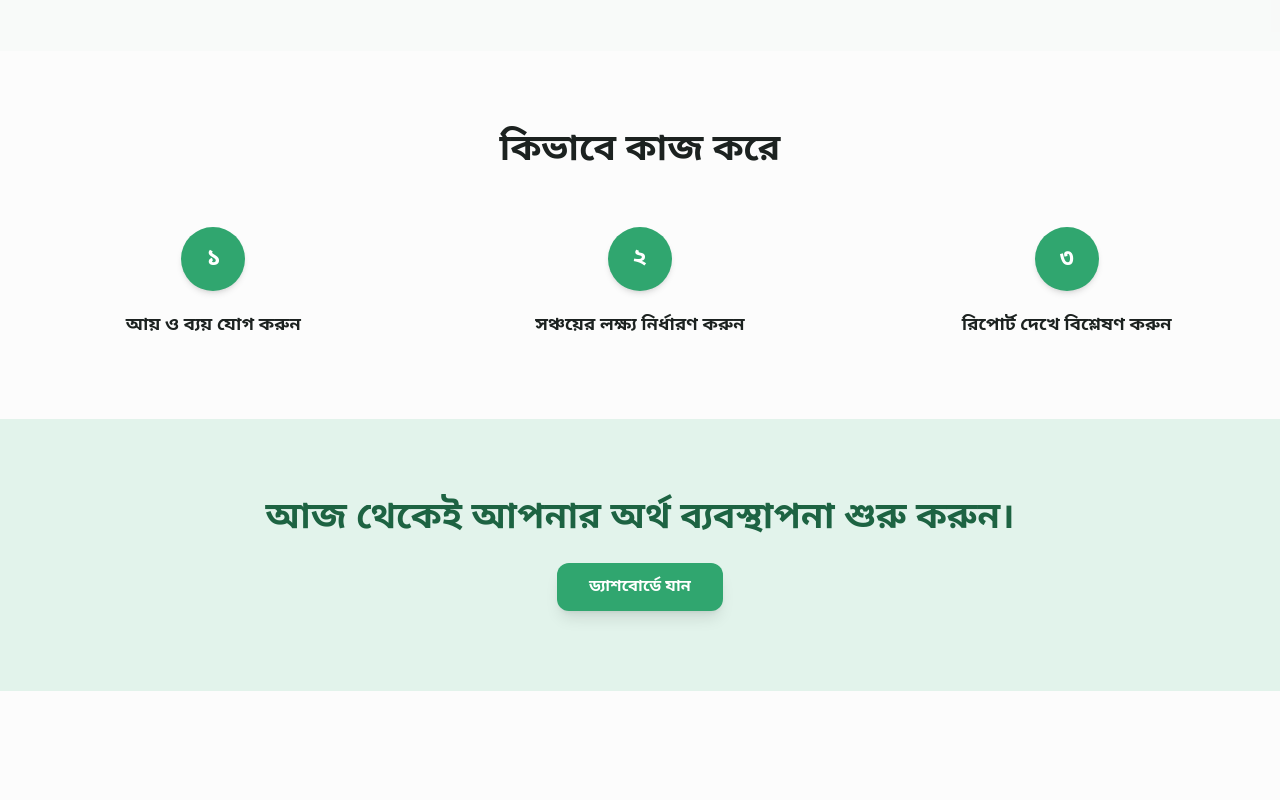
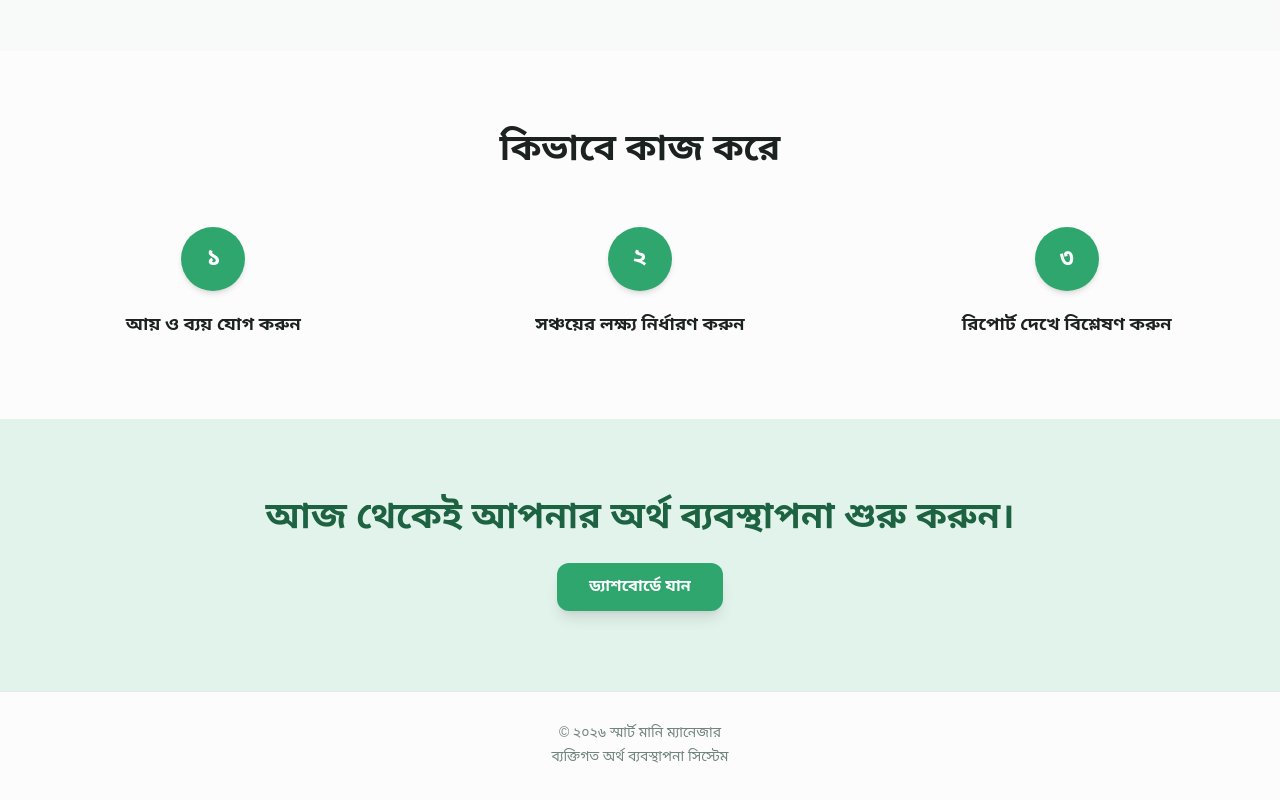
Before and after one commit to MehediMehad/smart-money-manager-client, a Next.js app: page / in a window 1280 px wide. Shown: the part 1493-2293 px from the top of the page. Before the commit the page ends 2184 px from the top, so only its background shows below. Built offline with nearby package versions, Linux system fonts and the light colour scheme; no server answers.

Commit message:
feat:(ui) Home Page Footer Design

```diff
--- a/src/app/page.tsx
+++ b/src/app/page.tsx
@@ -1,5 +1,6 @@
 import CTASection from "@/components/modules/common/Home/CTASection";
 import FeaturesSection from "@/components/modules/common/Home/FeaturesSection";
+import Footer from "@/components/modules/common/Home/Footer";
 import HeroSection from "@/components/modules/common/Home/HeroSection";
 import HowItWorksSection from "@/components/modules/common/Home/HowItWorksSection";
 
@@ -10,6 +11,7 @@ const HomePage = () => {
       <FeaturesSection />
       <HowItWorksSection />
       <CTASection />
+      <Footer />
     </div>
   );
 };
--- /dev/null
+++ b/src/components/modules/common/Home/Footer.tsx
@@ -0,0 +1,12 @@
+const Footer = () => {
+  return (
+    <footer className="border-t border-border py-8">
+      <div className="container mx-auto px-4 text-center text-muted-foreground text-sm">
+        <p className="font-medium">© ২০২৬ স্মার্ট মানি ম্যানেজার</p>
+        <p className="mt-1">ব্যক্তিগত অর্থ ব্যবস্থাপনা সিস্টেম</p>
+      </div>
+    </footer>
+  );
+};
+
+export default Footer;
```
